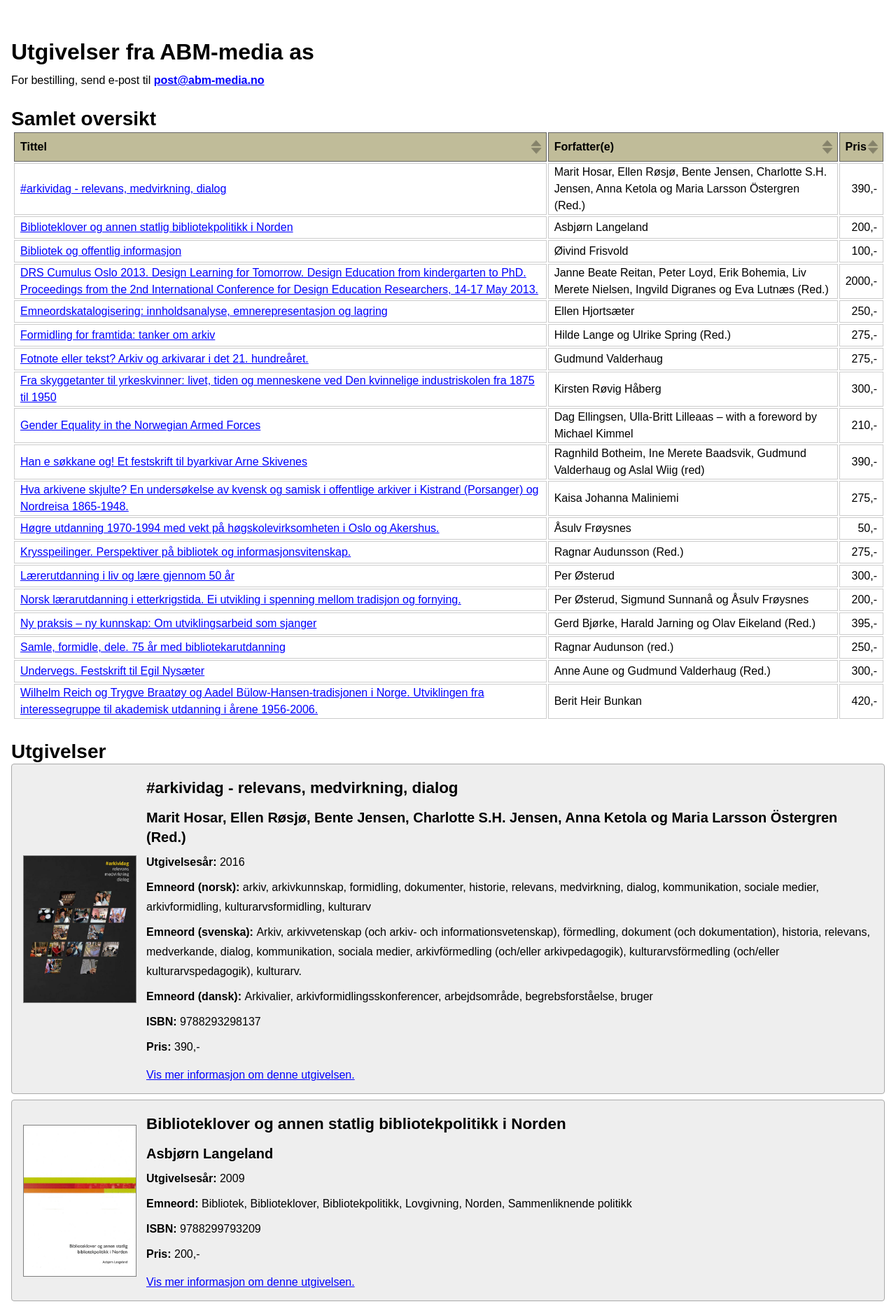
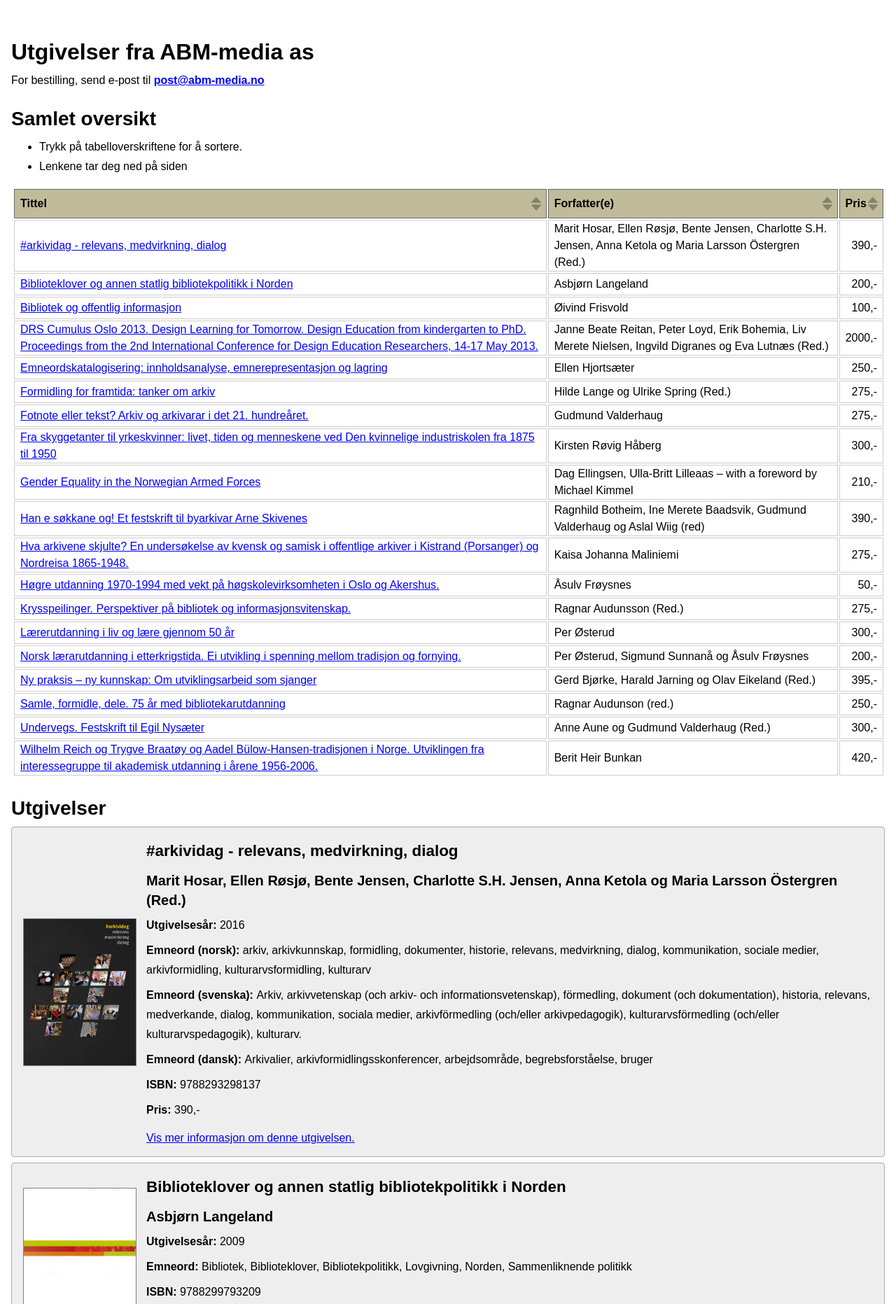
Before and after one commit to eirikhanssen/abm-media.no, a PHP site: page /utgivelser.php in a window 1280 px wide. Shown: the part 94-1957 px from the top of the page at 70% size. Run offline with PHP 8.4, Linux system fonts and the light colour scheme.

Commit message:
legg til forklaring om sortering. legg til mer luft mellom utgivelses-overskriften og det som kommer etter

```diff
--- a/abm.css
+++ b/abm.css
@@ -149,6 +149,7 @@ a:active {text-decoration: underline;}
 }
 #books {
     margin: 0;
+    margin-top: 1em;
 }
 
 #booklist tr:hover td {
--- a/inc_booklist_table.php
+++ b/inc_booklist_table.php
@@ -1,6 +1,9 @@
 <div id="booklist">
 	<h2>Samlet oversikt</h2>
-	<!--<p>Trykk p&aring; tabelloverskriftene for &aring; sortere tabellen.</p>-->
+	<ul>
+		<li>Trykk på tabelloverskriftene for å sortere.</li>
+		<li>Lenkene tar deg ned på siden</li>
+	</ul>
 	<table id="booklistTBL" class="tablesorter">
 		<thead data-order="1">
 			<tr>
```
